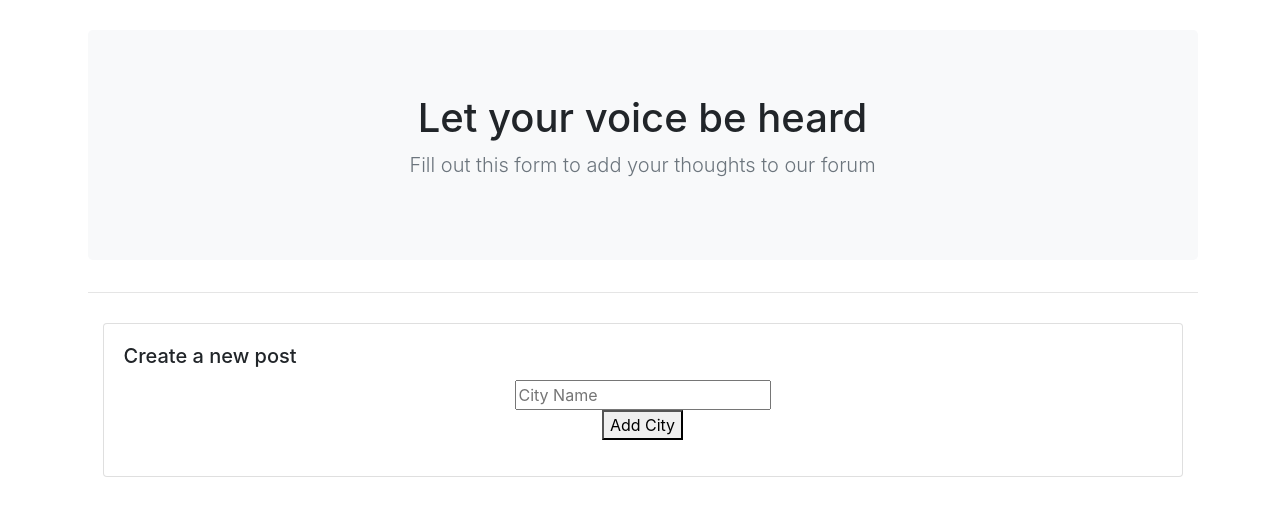
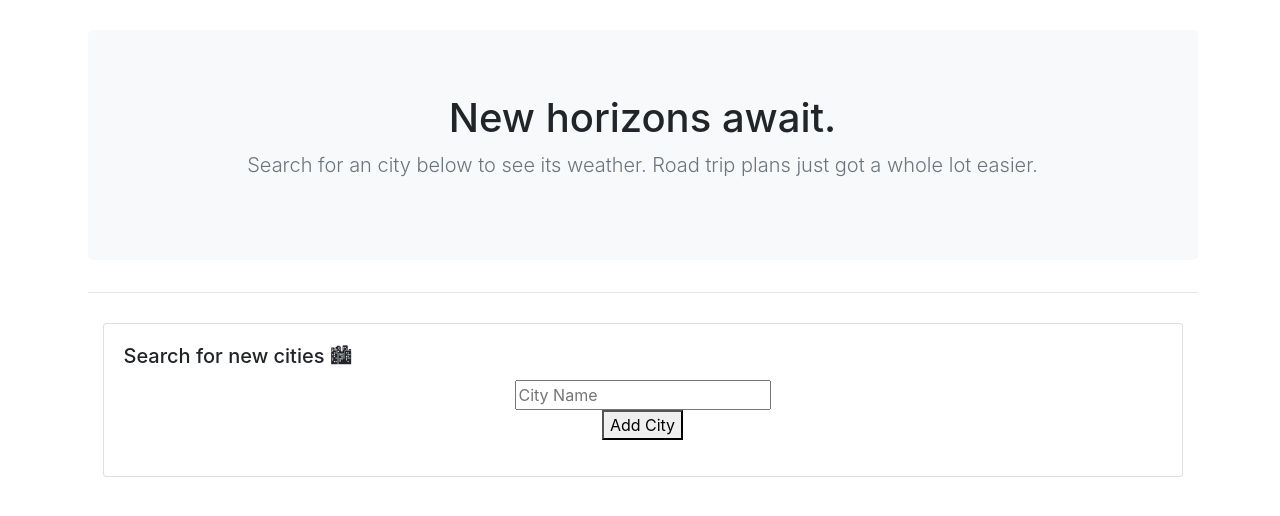
Before and after one commit to S-Aliu/final-proj-S-Aliu, a Flask app: page /cities in a window 1280 px wide. Shown: the part 56-572 px from the top of the page. Run offline with Flask 2, Linux system fonts and the light colour scheme; data comes from the database, SQL or seed files in the repository; some libraries are stand-ins or nearby versions.

Commit message:
style: update text on new_city.html to be more relevant

```diff
--- a/vagrant/catalog/templates/new_city.html
+++ b/vagrant/catalog/templates/new_city.html
@@ -22,8 +22,8 @@
   <div style="margin-top: 30px;margin-left: 5px;margin-bottom:100px;">
     <div class="container">
       <section class="jumbotron text-center bg-light">
-        <h1 class="jumbotron-heading">Let your voice be heard</h1>
-        <p class="lead text-muted">Fill out this form to add your thoughts to our forum</p>
+        <h1 class="jumbotron-heading">New horizons await.</h1>
+        <p class="lead text-muted">Search for an city below to see its weather. Road trip plans just got a whole lot easier.</p>
       </section>
       <hr class="style15" style="margin-bottom: 30px;">
 
@@ -31,8 +31,7 @@
 
         <div class="card"">
               <div class=" card-body">
-          <h5 class="card-title">Create a new post</h5>
-
+          <h5 class="card-title">Search for new cities 🏙</h5>
 
           <section class="section" style="text-align: center;">
             <div class="container">
@@ -61,4 +60,5 @@
   </div>
   </div>
 </body>
+
 </html>
```
